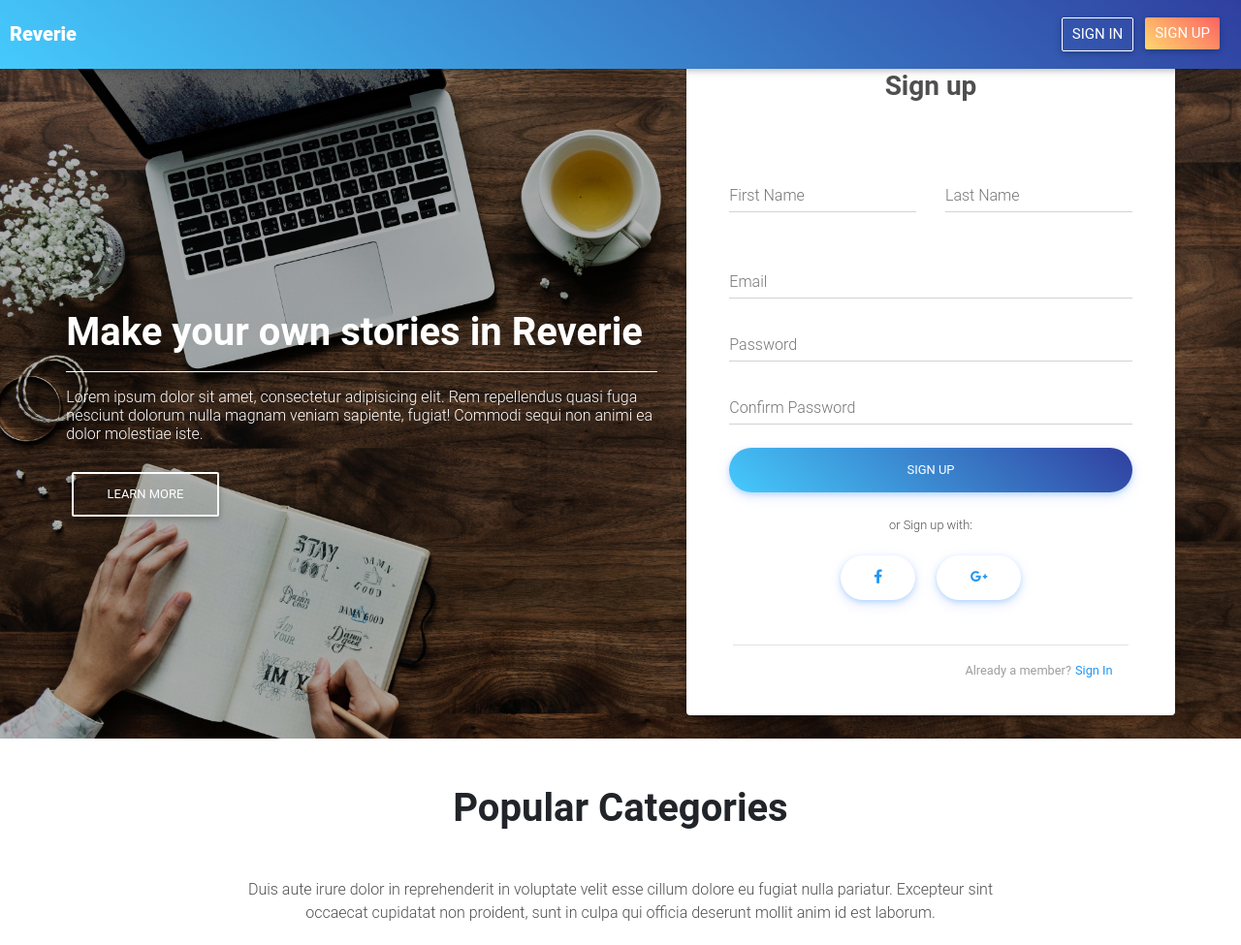
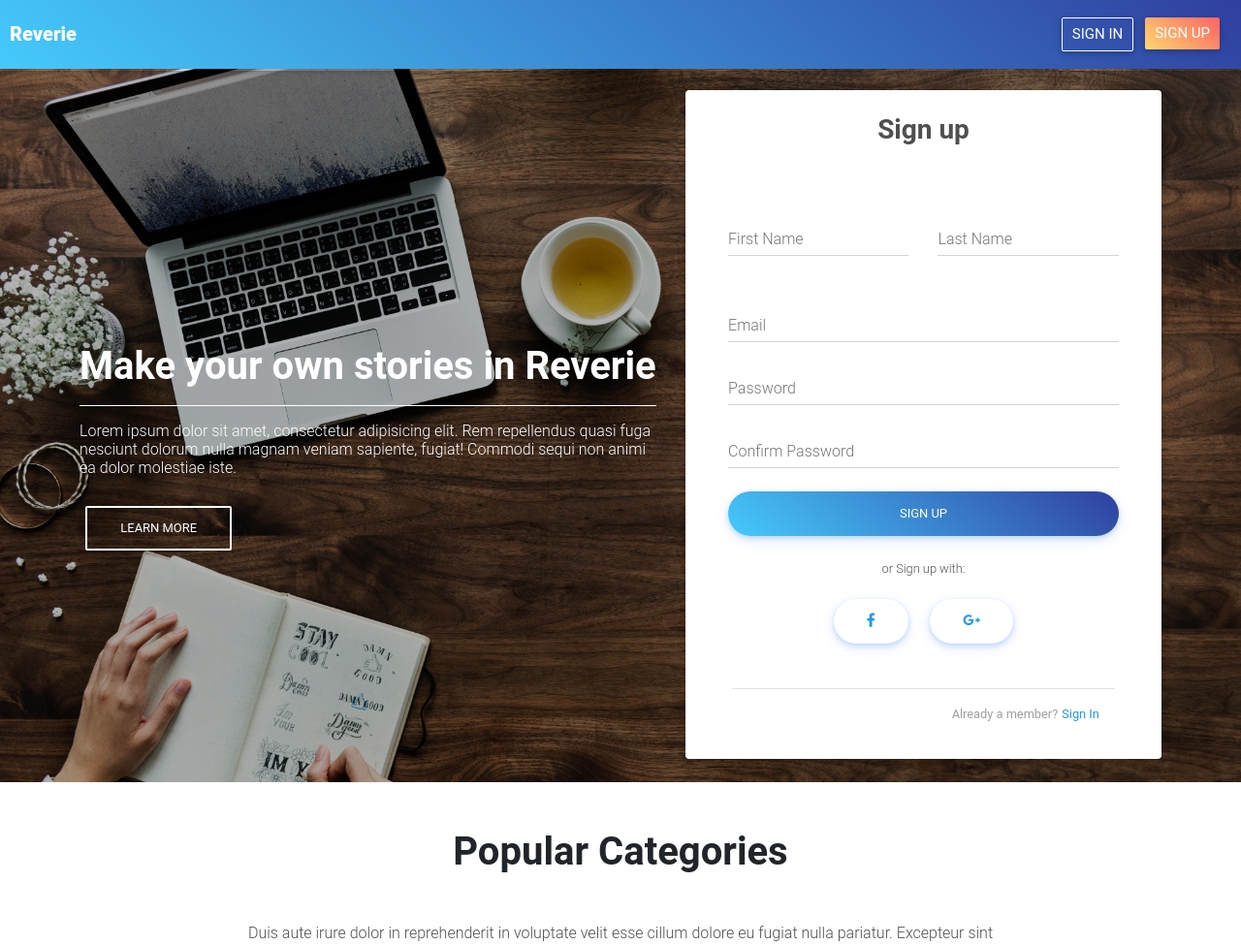
Before and after one commit to Lester016/Reverie, a Flask app: page / in a window 1280 px wide. Shown: the top 975 px of the page at 97% size. Run offline with Flask 3, Linux system fonts and the light colour scheme; some libraries are stand-ins or nearby versions; some web fonts are replaced.

Commit message:
Add margin on top of block content

```diff
--- a/app/templates/index.html
+++ b/app/templates/index.html
@@ -1,9 +1,9 @@
 {% extends "layout.html" %}
 {% block content %}
-<main class="bgh" style="margin: 0; margin-top:-20px;">
+<main class="bgh" style="margin: 0;">
 
     <div class="row container-fluid mask rgba-black-light justify-content-center align-items-center"
-        style="padding:0; margin:inherit;">
+        style="margin:inherit; margin-top: -85px;">
         <div class="col-lg-6" style="color: white">
             <h1 class="h1-responsive font-weight-bold mt-sm-5">Make your own stories in Reverie </h1>
             <hr class="hr-light">
@@ -15,7 +15,7 @@
         </div>
         <div class="col-lg-5 col-md-6 mb-4">
 
-            <section class="form-elegant ">
+            <section class="form-elegant " style="margin-top: 20px;">
 
                 <!--Form without header-->
                 <form class="card" method="POST">
--- a/app/templates/layout.html
+++ b/app/templates/layout.html
@@ -81,9 +81,12 @@
 
 
 
+  <div style="margin-top: 70px;">
 
   <!-- This is where the inherited html outputted -->
   {% block content %}{% endblock %}
+  </div>
+
 
 
 
```
